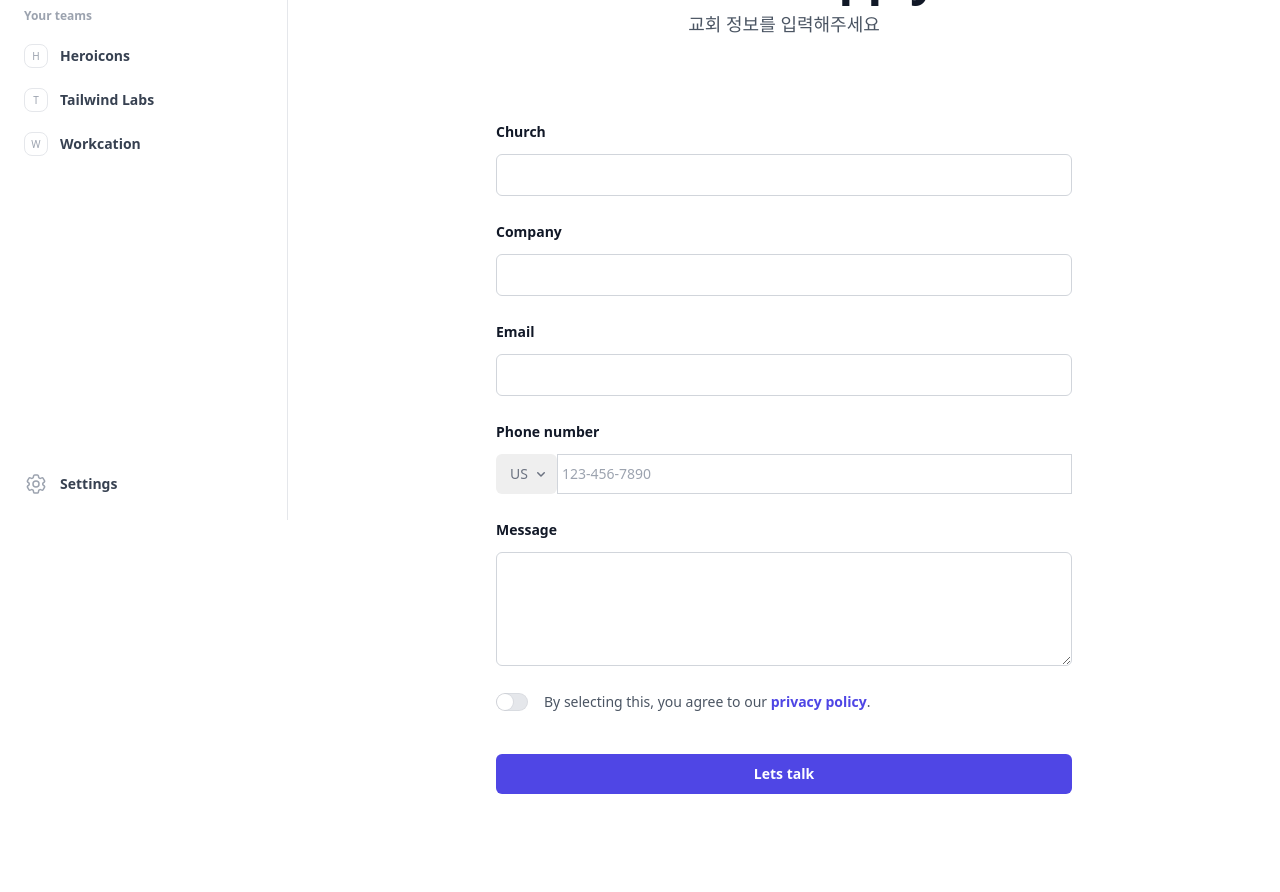
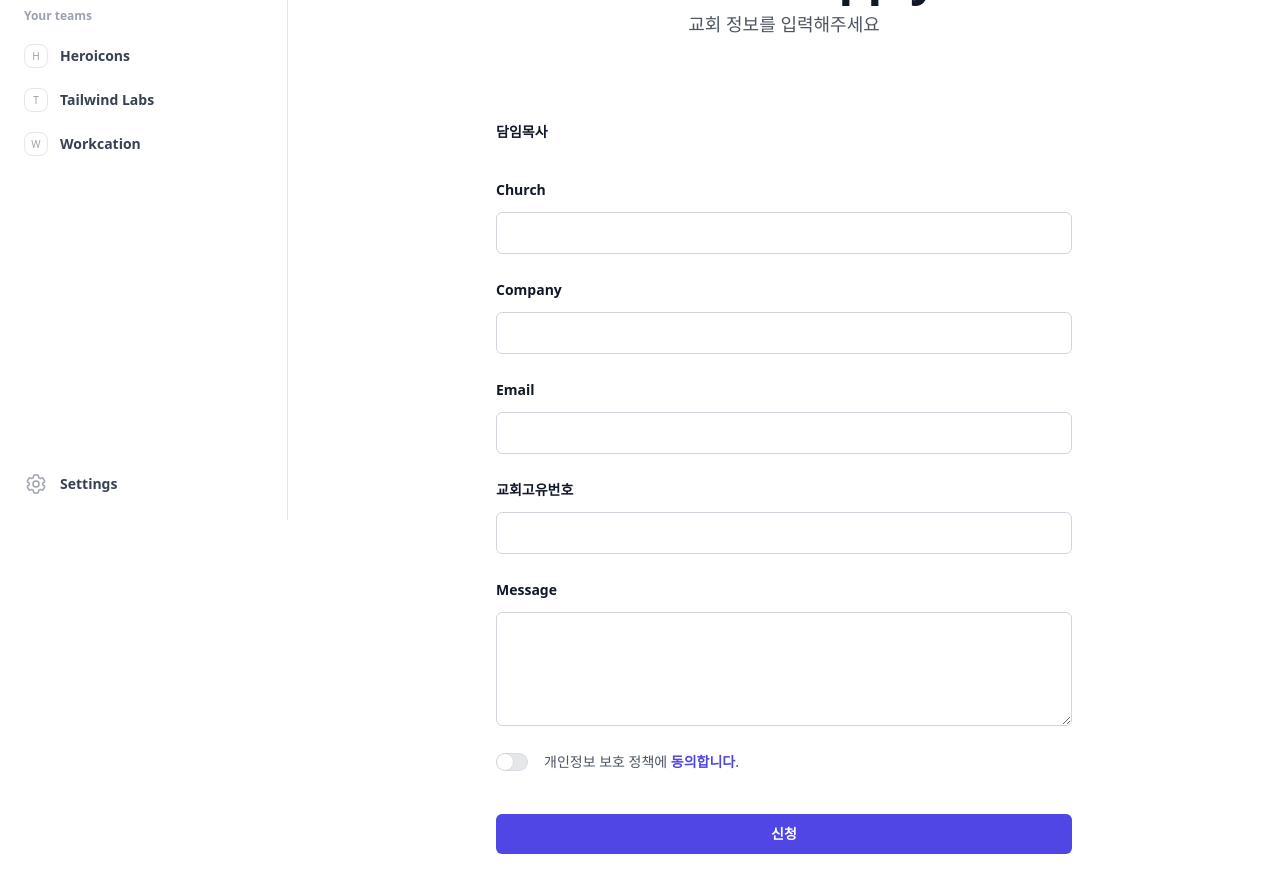
Before and after one commit to jej8076/gospelee, a Next.js app in the folder gospelee-admin/: page /apply/ecclesia in a window 1280 px wide. Shown: the part 280-1172 px from the top of the page. Built offline with nearby package versions, Linux system fonts and the light colour scheme.

Commit message:
교회등록신청 페이지 진행중2

```diff
--- a/gospelee-admin/src/app/apply/ecclesia/page.tsx
+++ b/gospelee-admin/src/app/apply/ecclesia/page.tsx
@@ -1,11 +1,19 @@
 'use client'
 
-import React, {useState} from 'react'
+import React, {useEffect, useState} from 'react'
 import {ChevronDownIcon} from '@heroicons/react/16/solid'
 import {Field, Label, Switch} from '@headlessui/react'
+import {AuthItems} from "~/constants/auth-items";
 
 export default function Example() {
-  const [agreed, setAgreed] = useState(false)
+  const [agreed, setAgreed] = useState(false);
+  const [pastor, setPastor] = useState("");
+
+  useEffect(() => {
+    const authInfo: string | null = localStorage.getItem(AuthItems.LastAuthInfo);
+    const authInfoObj = authInfo ? JSON.parse(authInfo) : null;
+    setPastor(authInfoObj?.name);
+  }, []);
 
   return (
       <div className="isolate bg-white px-6 py-24 sm:py-32 lg:px-8">
@@ -28,6 +36,16 @@ export default function Example() {
         </div>
         <form action="#" method="POST" className="mx-auto mt-16 max-w-xl sm:mt-20">
           <div className="grid grid-cols-1 gap-x-8 gap-y-6 sm:grid-cols-2">
+            <div className="sm:col-span-2">
+              <label htmlFor="church-name" className="block text-sm/6 font-semibold text-gray-900">
+                담임목사
+              </label>
+              <div className="mt-2.5">
+                <div>
+                  {pastor}
+                </div>
+              </div>
+            </div>
             <div className="sm:col-span-2">
               <label htmlFor="church-name" className="block text-sm/6 font-semibold text-gray-900">
                 Church
@@ -71,35 +89,19 @@ export default function Example() {
               </div>
             </div>
             <div className="sm:col-span-2">
-              <label htmlFor="phone-number" className="block text-sm/6 font-semibold text-gray-900">
-                Phone number
+              <label htmlFor="identification-number"
+                     className="block text-sm/6 font-semibold text-gray-900">
+                교회고유번호
               </label>
               <div className="mt-2.5">
                 <div
                     className="flex rounded-md bg-white outline-1 -outline-offset-1 outline-gray-300 has-[input:focus-within]:outline-2 has-[input:focus-within]:-outline-offset-2 has-[input:focus-within]:outline-indigo-600">
-                  <div className="grid shrink-0 grid-cols-1 focus-within:relative">
-                    <select
-                        id="country"
-                        name="country"
-                        autoComplete="country"
-                        aria-label="Country"
-                        className="col-start-1 row-start-1 w-full appearance-none rounded-md py-2 pr-7 pl-3.5 text-base text-gray-500 placeholder:text-gray-400 focus:outline-2 focus:-outline-offset-2 focus:outline-indigo-600 sm:text-sm/6"
-                    >
-                      <option>US</option>
-                      <option>CA</option>
-                      <option>EU</option>
-                    </select>
-                    <ChevronDownIcon
-                        aria-hidden="true"
-                        className="pointer-events-none col-start-1 row-start-1 mr-2 size-5 self-center justify-self-end text-gray-500 sm:size-4"
-                    />
-                  </div>
                   <input
-                      id="phone-number"
-                      name="phone-number"
+                      id="identification-number"
+                      name="identification-number"
                       type="text"
-                      placeholder="123-456-7890"
-                      className="block min-w-0 grow py-1.5 pr-3 pl-1 text-base text-gray-900 placeholder:text-gray-400 focus:outline-none sm:text-sm/6 border border-gray-300"
+                      autoComplete="organization"
+                      className="block w-full rounded-md bg-white px-3.5 py-2 text-base text-gray-900 outline-1 -outline-offset-1 outline-gray-300 placeholder:text-gray-400 border border-gray-300 focus:outline-2 focus:-outline-offset-2 focus:outline-indigo-600"
                   />
                 </div>
               </div>
@@ -133,9 +135,9 @@ export default function Example() {
                 </Switch>
               </div>
               <Label className="text-sm/6 text-gray-600">
-                By selecting this, you agree to our{' '}
+                개인정보 보호 정책에{' '}
                 <a href="#" className="font-semibold text-indigo-600">
-                  privacy&nbsp;policy
+                  동의합니다
                 </a>
                 .
               </Label>
@@ -146,7 +148,7 @@ export default function Example() {
                 type="submit"
                 className="block w-full rounded-md bg-indigo-600 px-3.5 py-2.5 text-center text-sm font-semibold text-white shadow-xs hover:bg-indigo-500 focus-visible:outline-2 focus-visible:outline-offset-2 focus-visible:outline-indigo-600"
             >
-              Lets talk
+              신청
             </button>
           </div>
         </form>
```
